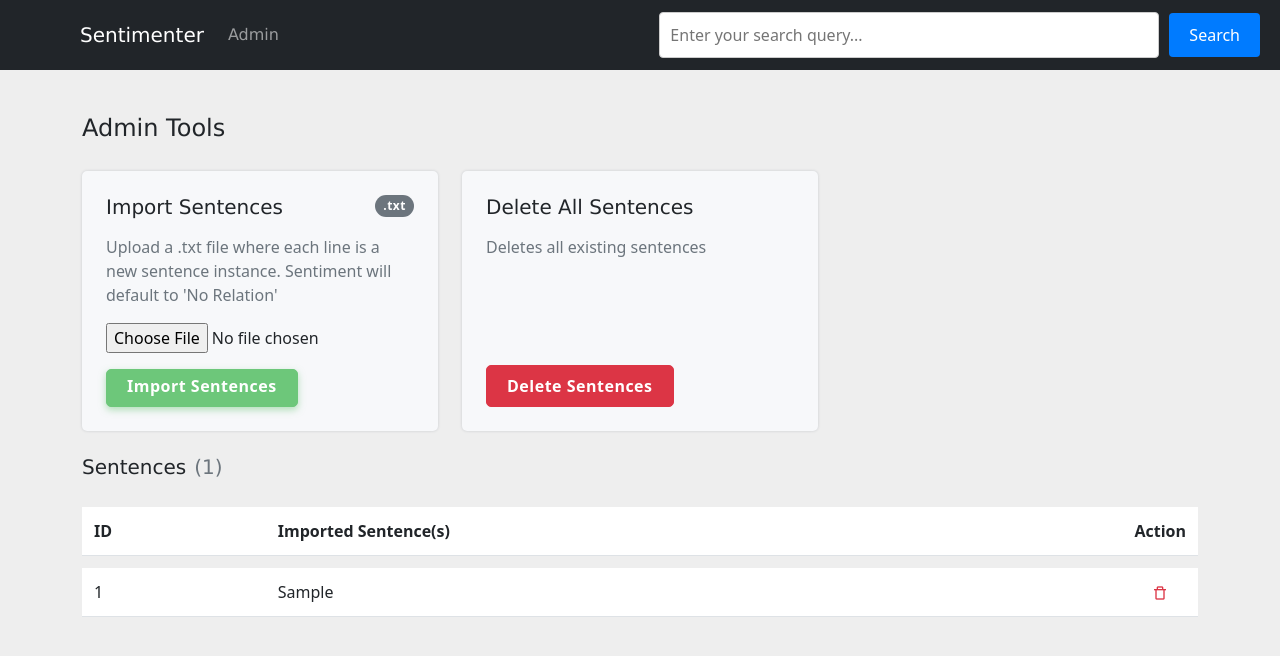
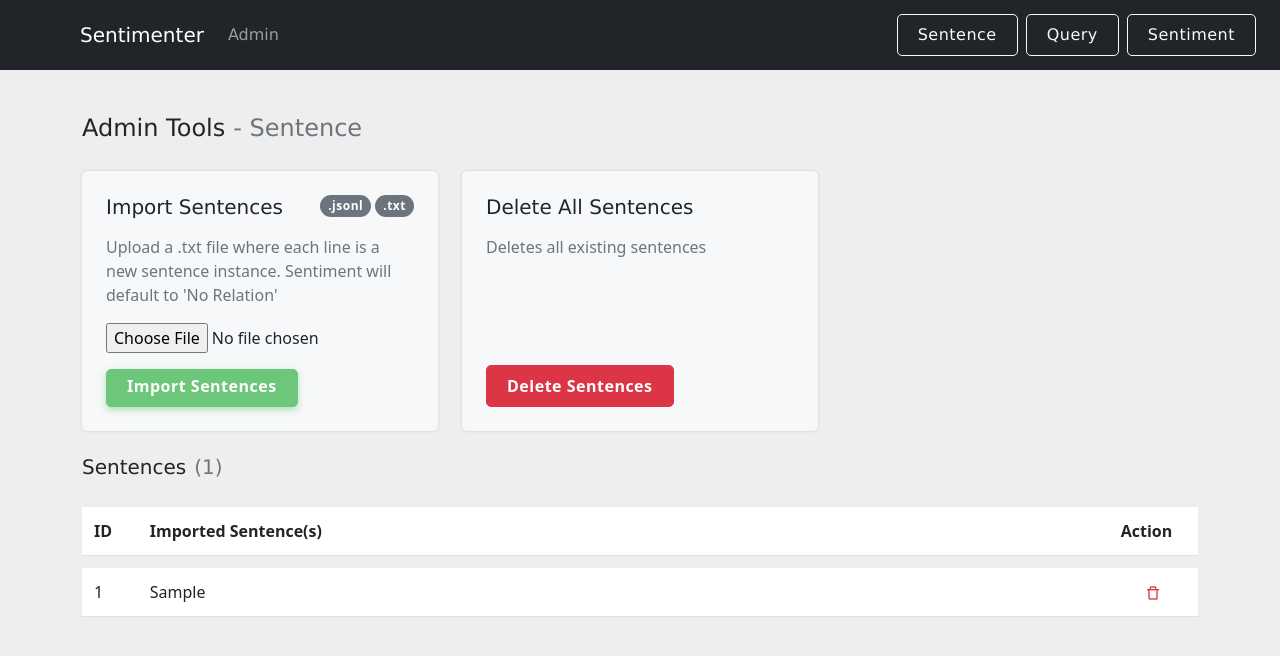
Before and after one commit to Sylphiann/Sentimenter, a Django app: page /config/sentence/ in a window 1280 px wide. Shown: the top 656 px of the page. Run offline with Django 5.2, Linux system fonts and the light colour scheme; a user stored in the database is signed in; tables that the repository leaves empty hold one stand-in row (values such as "Sample post"); some libraries are stand-ins or nearby versions.

Commit message:
[0.3.5] Fix minor UI issue

```diff
--- a/static/css/config.css
+++ b/static/css/config.css
@@ -49,7 +49,6 @@ img, svg {
 }
 
 a {
-    color: #3b76e1;
     text-decoration: none;
 }
 
@@ -144,3 +143,17 @@ a {
 a {
     text-decoration:none;
 }
+
+.table-fixed-layout {
+    table-layout: fixed;
+    width: 100%;
+}
+
+.table-fixed-layout td {
+    white-space: normal;
+}
+
+.text-break {
+    word-break: break-word;
+    overflow-wrap: break-word;
+}
--- a/templates/config/config.html
+++ b/templates/config/config.html
@@ -20,12 +20,26 @@
     </form>
 </div> -->
 
+{% block navbar_search %}
+<div class="d-flex ms-auto">
+    <a href="{% url 'main' %}" class="btn btn-outline-light fw-normal d-flex me-2" role="button">
+        Sentence
+    </a>
+    <a href="{% url 'main' %}" class="btn btn-outline-light fw-normal d-flex me-2" role="button">
+        Query
+    </a>
+    <a href="{% url 'main' %}" class="btn btn-outline-light fw-normal d-flex me-4" role="button">
+        Sentiment
+    </a>
+</div>
+{% endblock %}
+
 {% block content %}
     <div class="container mt-3 pt-1">
         <div class="row align-items-end">
             <div class="col-md-8">
                 <div class="section-title text-center text-md-start">
-                    <h4 class="title mb-4">Admin Tools</h4>
+                    <h4 class="title mb-4">Admin Tools<span class="text-muted fw-normal ms-2">- Sentence</span></h4>
                 </div>
             </div>
         </div>
@@ -34,7 +48,8 @@
             <div class="col-lg-4 col-md-6 col-12 mt-1 pt-0">
                 <div class="card border-0 bg-light rounded shadow h-100">
                     <div class="card-body p-4">
-                        <span class="badge rounded-pill bg-secondary float-md-end mb-3 mb-sm-0">.txt</span>
+                        <span class="badge rounded-pill bg-secondary float-md-end mb-3 mb-sm-0 ms-1">.txt</span>
+                        <span class="badge rounded-pill bg-secondary float-md-end mb-3 mb-sm-0">.jsonl</span>
                         <h5>Import Sentences</h5>
                         <div class="mt-3">
                             <span class="text-muted d-block">Upload a .txt file where each line is a new sentence instance. Sentiment will default to 'No Relation'</span>
@@ -92,12 +107,12 @@
             <div class="col-lg-12">
                 <div class="">
                     <div class="table-responsive">
-                        <table class="table project-list-table table-nowrap align-middle table-borderless">
+                        <table class="table project-list-table align-middle table-borderless table-fixed-layout">
                             <thead>
                                 <tr>
-                                    <th scope="col">ID</th>
-                                    <th scope="col">Imported Sentence(s)</th>
-                                    <th scope="col" style="width: 75px;">Action</th>
+                                    <th scope="col" style="width: 5%;">ID</th>
+                                    <th scope="col" style="width: 87%;">Imported Sentence(s)</th>
+                                    <th scope="col" style="width: 8%;">Action</th>
                                 </tr>
                             </thead>
                             <tbody>
@@ -105,7 +120,7 @@
                                 {% for sentence_id, sentence_text in sentence_list %}
                                 <tr>
                                     <td>{{ sentence_id }}</td>
-                                    <td>{{ sentence_text }}</td>
+                                    <td class="word-wrap-cell text-break">{{ sentence_text }}</td>
                                     <td class="d-flex justify-content-center">
                                         <form method="post" action="{% url 'admin-sentence' %}" class="delete-form">
                                             {% csrf_token %}
```
Also changed, not shown: templates/query/result.html (+21 -24 lines).
